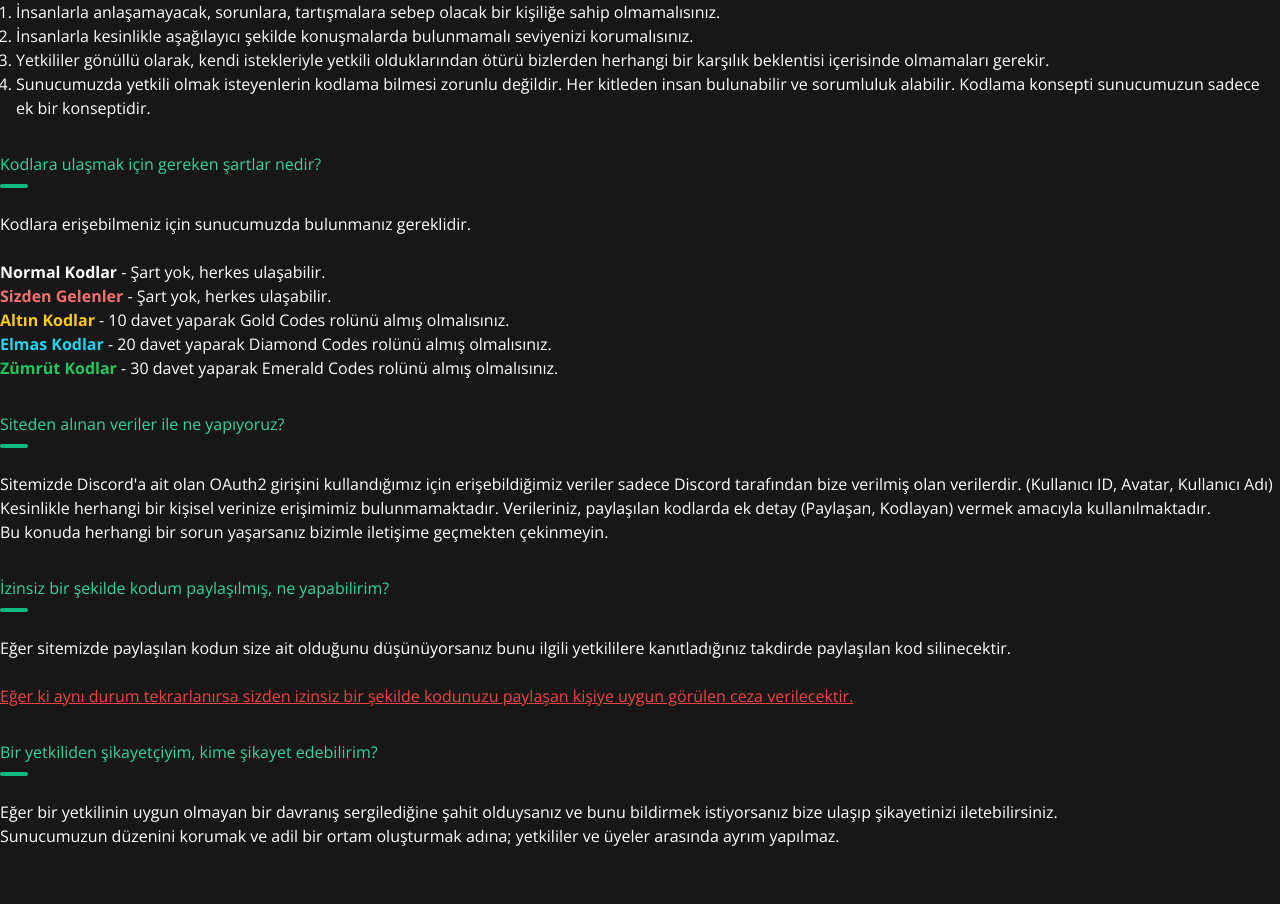
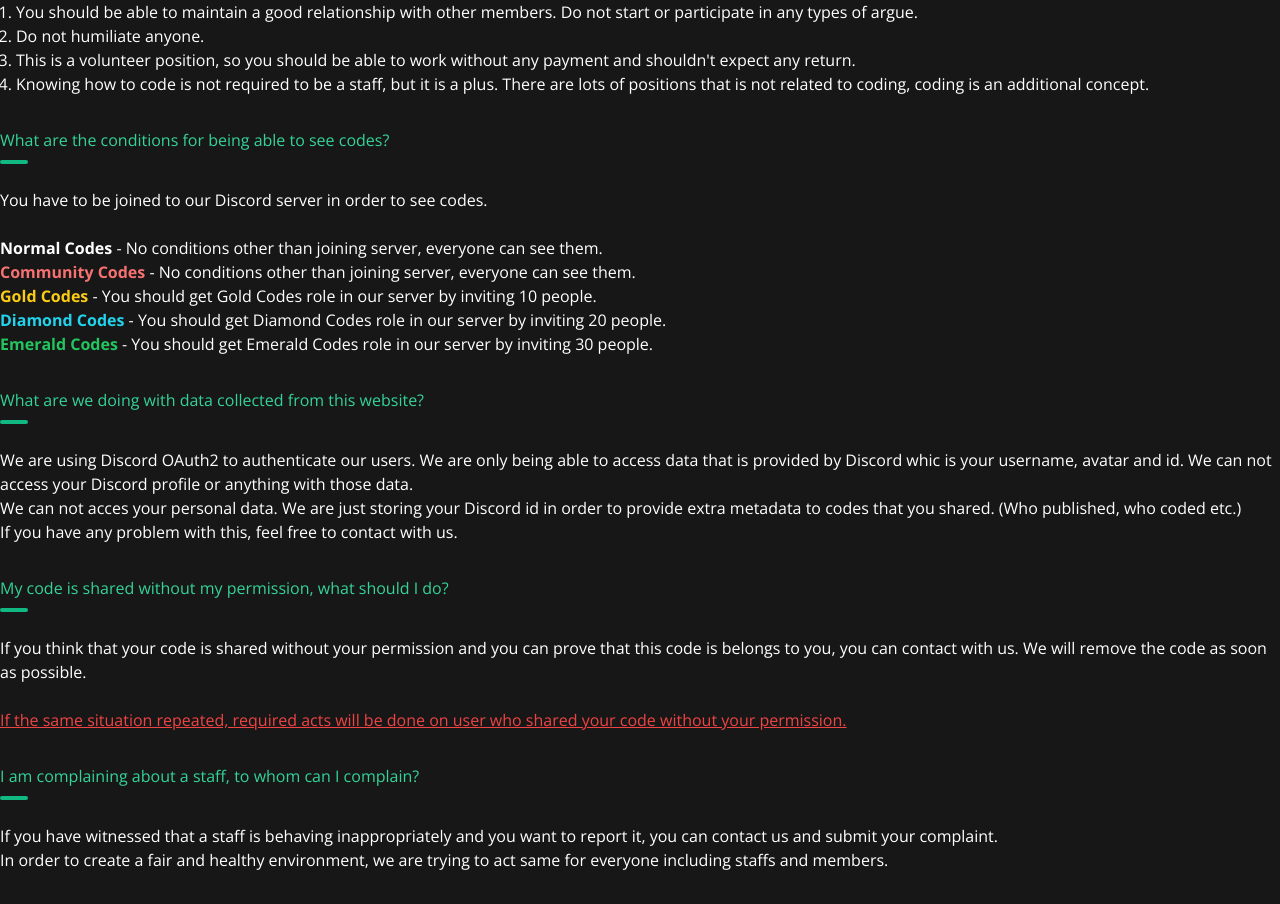
Before and after one commit to serendiasquad/serendia-squad-frontend, a Vue app: page /faq in a window 1280 px wide. Shown: the part 340-1244 px from the top of the page. Before the commit the page ends 1220 px from the top, so only its background shows below. Built offline with nearby package versions, Linux system fonts and the light colour scheme.

Commit message:
🌐 Better translations

```diff
--- a/modules/common/pages/Explore.vue
+++ b/modules/common/pages/Explore.vue
@@ -38,7 +38,7 @@ function isCategorySelected(category: string) {
 </script>
 
 <template>
-    <Navbar></Navbar>
+    <Navbar />
     <main class="w-full mt-20">
         <section class="container mx-auto flex flex-col px-4 sm:px-0 transition-all sm:flex-row justify-between">
             <div class="sm:w-3/6">
@@ -47,8 +47,8 @@ function isCategorySelected(category: string) {
                     <span class="text-emerald-500">SQ</span> Codes
                 </h1>
                 <p class="mt-4 text-lg">
-                    Discover our list of codes to supercharge your project. Created by the
-                    Serendia Squad and community.
+                    Discover our list of codes to supercharge your project. Created by
+                    <span class="text-emerald-500">SerendiaSquad</span> and the community.
                 </p>
             </div>
             <div class="mt-8 sm:mt-0 sm:w-3/6 flex justify-end">
@@ -115,7 +115,7 @@ function isCategorySelected(category: string) {
                         <span class="text-xl font-bold text-emerald-500">
                             0
                         </span>
-                        codes found
+                        code(s) found
                     </h3>
                     <div class="flex items-center ml-auto">
                         <span class="mr-2 hidden sm:block">Order By</span>
@@ -128,7 +128,7 @@ function isCategorySelected(category: string) {
                     </div>
                 </section>
                 <section class="grid gap-x-6 gap-y-6 grid-cols-1 md:grid-cols-2 lg:grid-cols-3 mt-4">
-                    <CodeCard v-for="i in 50" :key="i"></CodeCard>
+                    <CodeCard v-for="i in 50" :key="i" />
                 </section>
             </div>
         </section>
--- a/modules/common/pages/Faq.vue
+++ b/modules/common/pages/Faq.vue
@@ -1,6 +1,6 @@
 <script setup lang="ts">
+import Container from "@/common/components/Container.vue";
 import Navbar from "@/common/components/Navbar.vue";
-import Container from "@/common/components/Container.vue";
 </script>
 
 <template>
@@ -8,120 +8,113 @@ import Container from "@/common/components/Container.vue";
   <Container class="mt-12">
     <div class="flex flex-col items-center">
       <div class="flex flex-col items-center">
-        <h1 class="text-4xl text-center">Sıkça Sorulan Sorular</h1>
+        <h1 class="text-4xl text-center">Frequenly Asked Questions</h1>
         <div class="mb-6 h-1 w-full rounded my-2 bg-emerald-500" />
       </div>
       <div>
         <div class="my-8">
           <h3 class="text-md text-emerald-400 mb-1">
-            Yetkili olmanın şartları nelerdir?
+            What are the conditions for being a staff?
           </h3>
           <div class="flex justify-center h-1 w-7 rounded mb-6 bg-emerald-500" />
           <ul class="list-decimal mx-4">
             <li>
-              İnsanlarla anlaşamayacak, sorunlara, tartışmalara sebep olacak bir
-              kişiliğe sahip olmamalısınız.
+              You should be able to maintain a good relationship with other members. Do not start or participate in any types of argue.
             </li>
             <li>
-              İnsanlarla kesinlikle aşağılayıcı şekilde konuşmalarda bulunmamalı
-              seviyenizi korumalısınız.
+              Do not humiliate anyone.
             </li>
             <li>
-              Yetkililer gönüllü olarak, kendi istekleriyle yetkili
-              olduklarından ötürü bizlerden herhangi bir karşılık beklentisi
-              içerisinde olmamaları gerekir.
+              This is a volunteer position, so you should be able to work without any payment and shouldn't expect any return.
             </li>
             <li>
-              Sunucumuzda yetkili olmak isteyenlerin kodlama bilmesi zorunlu
-              değildir. Her kitleden insan bulunabilir ve sorumluluk alabilir.
-              Kodlama konsepti sunucumuzun sadece ek bir konseptidir.
+              Knowing how to code is not required to be a staff, but it is a plus. There are lots of positions that is not related to coding, coding is an additional concept.
             </li>
           </ul>
         </div>
         <div class="my-8">
           <h3 class="text-md text-emerald-400 mb-1">
-            Kodlara ulaşmak için gereken şartlar nedir?
+            What are the conditions for being able to see codes?
           </h3>
           <div class="h-1 w-7 rounded my-2 bg-emerald-500 mb-6" />
           <div>
-            <p>Kodlara erişebilmeniz için sunucumuzda bulunmanız gereklidir.</p>
+            <p>You have to be joined to our Discord server in order to see codes.</p>
             <br />
             <p>
-              <b>Normal Kodlar</b>
-              - Şart yok, herkes ulaşabilir.
+              <b>Normal Codes</b>
+              - No conditions other than joining server, everyone can see them.
             </p>
             <p>
-              <b class="text-red-400">Sizden Gelenler</b>
-              - Şart yok, herkes ulaşabilir.
+              <b class="text-red-400">Community Codes</b>
+              - No conditions other than joining server, everyone can see them.
             </p>
             <p>
-              <b class="text-yellow-400">Altın Kodlar</b>
-              - 10 davet yaparak Gold Codes rolünü almış olmalısınız.
+              <b class="text-yellow-400">Gold Codes</b>
+              - You should get Gold Codes role in our server by inviting 10 people.
             </p>
             <p>
-              <b class="text-cyan-400">Elmas Kodlar</b>
-              - 20 davet yaparak Diamond Codes rolünü almış olmalısınız.
+              <b class="text-cyan-400">Diamond Codes</b>
+              - You should get Diamond Codes role in our server by inviting 20 people.
             </p>
             <p>
-              <b class="text-green-500">Zümrüt Kodlar</b>
-              - 30 davet yaparak Emerald Codes rolünü almış olmalısınız.
+              <b class="text-green-500">Emerald Codes</b>
+              - You should get Emerald Codes role in our server by inviting 30 people.
             </p>
           </div>
         </div>
         <div class="my-8">
           <h3 class="text-md text-emerald-400 mb-1">
-            Siteden alınan veriler ile ne yapıyoruz?
+            What are we doing with data collected from this website?
           </h3>
           <div class="h-1 w-7 rounded my-2 bg-emerald-500 mb-6" />
           <div>
             <p>
-              Sitemizde Discord'a ait olan OAuth2 girişini kullandığımız için
-              erişebildiğimiz veriler sadece Discord tarafından bize verilmiş
-              olan verilerdir. (Kullanıcı ID, Avatar, Kullanıcı Adı)
+              We are using Discord OAuth2 to authenticate our users.
+              We are only being able to access data that is provided by
+              Discord whic is your username, avatar and id. We can not access your
+              Discord profile or anything with those data.
             </p>
             <p>
-              Kesinlikle herhangi bir kişisel verinize erişimimiz
-              bulunmamaktadır. Verileriniz, paylaşılan kodlarda ek detay
-              (Paylaşan, Kodlayan) vermek amacıyla kullanılmaktadır.
+              We can not acces your personal data. We are just storing your
+              Discord id in order to provide extra metadata
+              to codes that you shared. (Who published, who coded etc.)
             </p>
             <p>
-              Bu konuda herhangi bir sorun yaşarsanız bizimle iletişime
-              geçmekten çekinmeyin.
+              If you have any problem with this, feel free to contact with us.
             </p>
           </div>
         </div>
         <div class="my-8">
           <h3 class="text-md text-emerald-400 mb-1">
-            İzinsiz bir şekilde kodum paylaşılmış, ne yapabilirim?
+            My code is shared without my permission, what should I do?
           </h3>
           <div class="h-1 w-7 rounded my-2 bg-emerald-500 mb-6" />
           <div>
             <p>
-              Eğer sitemizde paylaşılan kodun size ait olduğunu düşünüyorsanız
-              bunu ilgili yetkililere kanıtladığınız takdirde paylaşılan kod
-              silinecektir.
+              If you think that your code is shared without your permission and you
+              can prove that this code is belongs to you,
+              you can contact with us. We will remove the code as soon as possible.
             </p>
             <br />
             <p class="text-red-500 underline">
-              Eğer ki aynı durum tekrarlanırsa sizden izinsiz bir şekilde
-              kodunuzu paylaşan kişiye uygun görülen ceza verilecektir.
+              If the same situation repeated, required acts will be
+              done on user who shared your code without your permission.
             </p>
           </div>
         </div>
         <div class="my-8">
           <h3 class="text-md text-emerald-400 mb-1">
-            Bir yetkiliden şikayetçiyim, kime şikayet edebilirim?
+            I am complaining about a staff, to whom can I complain?
           </h3>
           <div class="h-1 w-7 rounded my-2 bg-emerald-500 mb-6" />
           <div>
             <p>
-              Eğer bir yetkilinin uygun olmayan bir davranış sergilediğine şahit
-              olduysanız ve bunu bildirmek istiyorsanız bize ulaşıp şikayetinizi
-              iletebilirsiniz.
+              If you have witnessed that a staff is behaving inappropriately
+              and you want to report it, you can contact us and submit your complaint.
             </p>
             <p>
-              Sunucumuzun düzenini korumak ve adil bir ortam oluşturmak adına;
-              yetkililer ve üyeler arasında ayrım yapılmaz.
+              In order to create a fair and healthy
+              environment, we are trying to act same for everyone including staffs and members.
             </p>
           </div>
         </div>
```
Also changed, not shown: modules/common/pages/Home.vue (+11 -17 lines), 1 other file (tests, documents, lock files or other folders).
